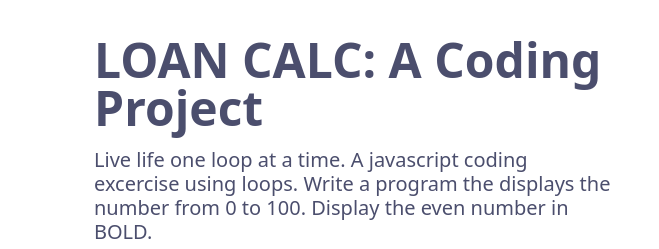
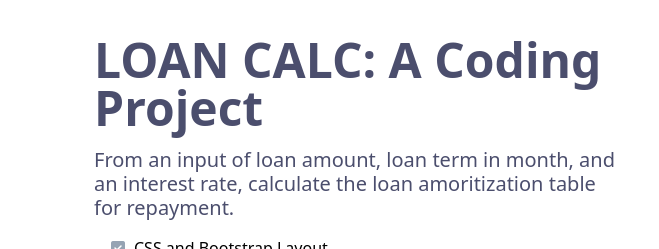
Before and after one commit to henricksone/LoanCalc, a plain HTML site: page index.html in a window 1280 px wide. Shown: the part 60-309 px from the top of the page, 0-659 px from the left. Drawn offline with nearby package versions, Linux system fonts and the light colour scheme.

Commit message:
added description

```diff
--- a/index.html
+++ b/index.html
@@ -57,8 +57,8 @@
            <div class="row g-5 py-5 ro-cols-1 row-cols-lg-2">
                <div class="col order-last order-lg-first vstack">
                    <h1 class="display-5 fw-bold lh-1 mb-3">LOAN CALC: A Coding Project</h1>
-                   <h4 class="lead">Live life one loop at a time. A javascript coding excercise using loops.
-                       Write a program the displays the number from 0 to 100. Display the even number in <strong>BOLD.</strong>
+                   <h4 class="lead">From an input of loan amount, loan term in month, and an interest rate, calculate
+                       the loan amoritization table for repayment.
                     </h4>
                     <ul class="fa-ul pt-2 checklist">
                         <li><span class="fa-li"><i class="fas fa-check-square"></i></span>CSS and Bootstrap Layout</li>
```
